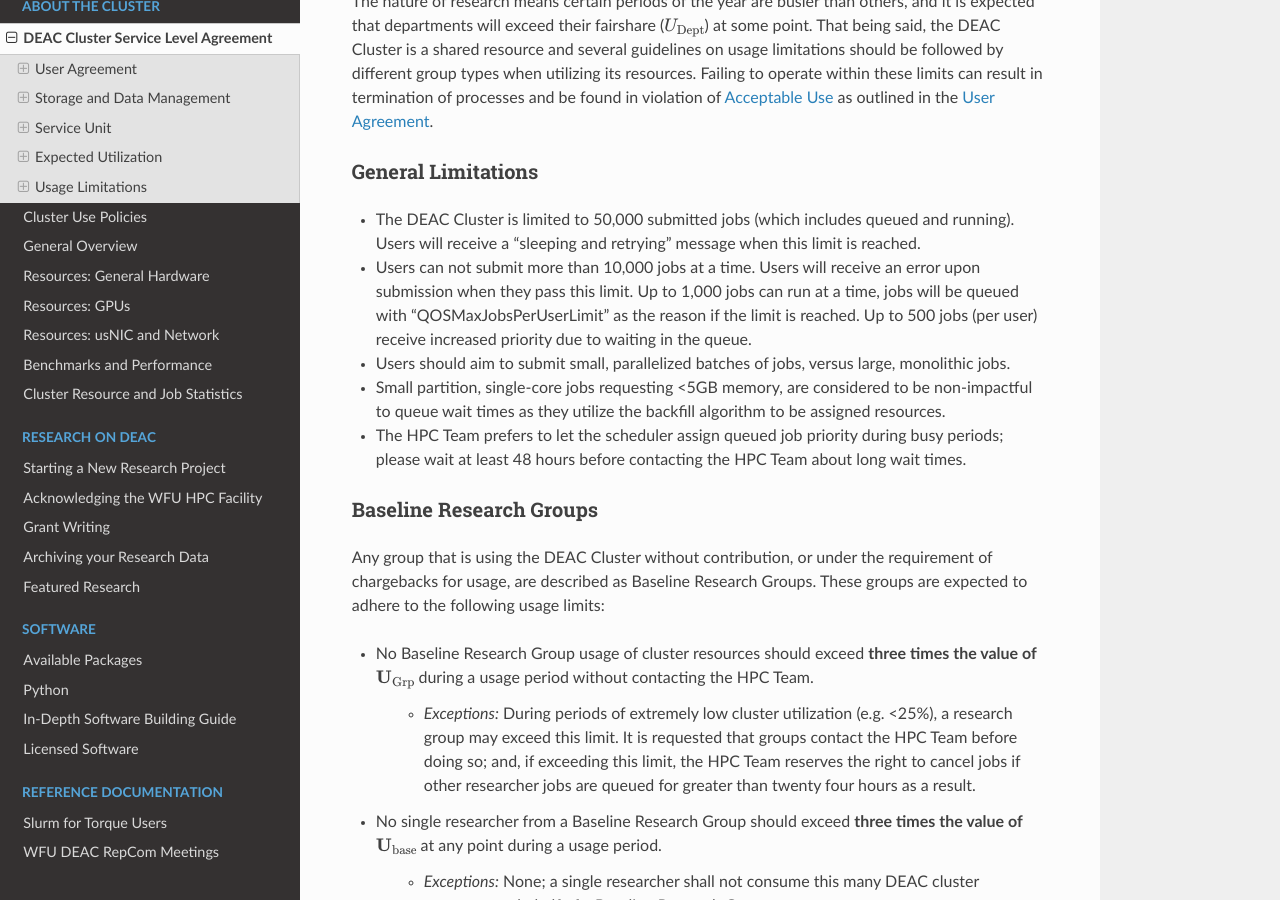
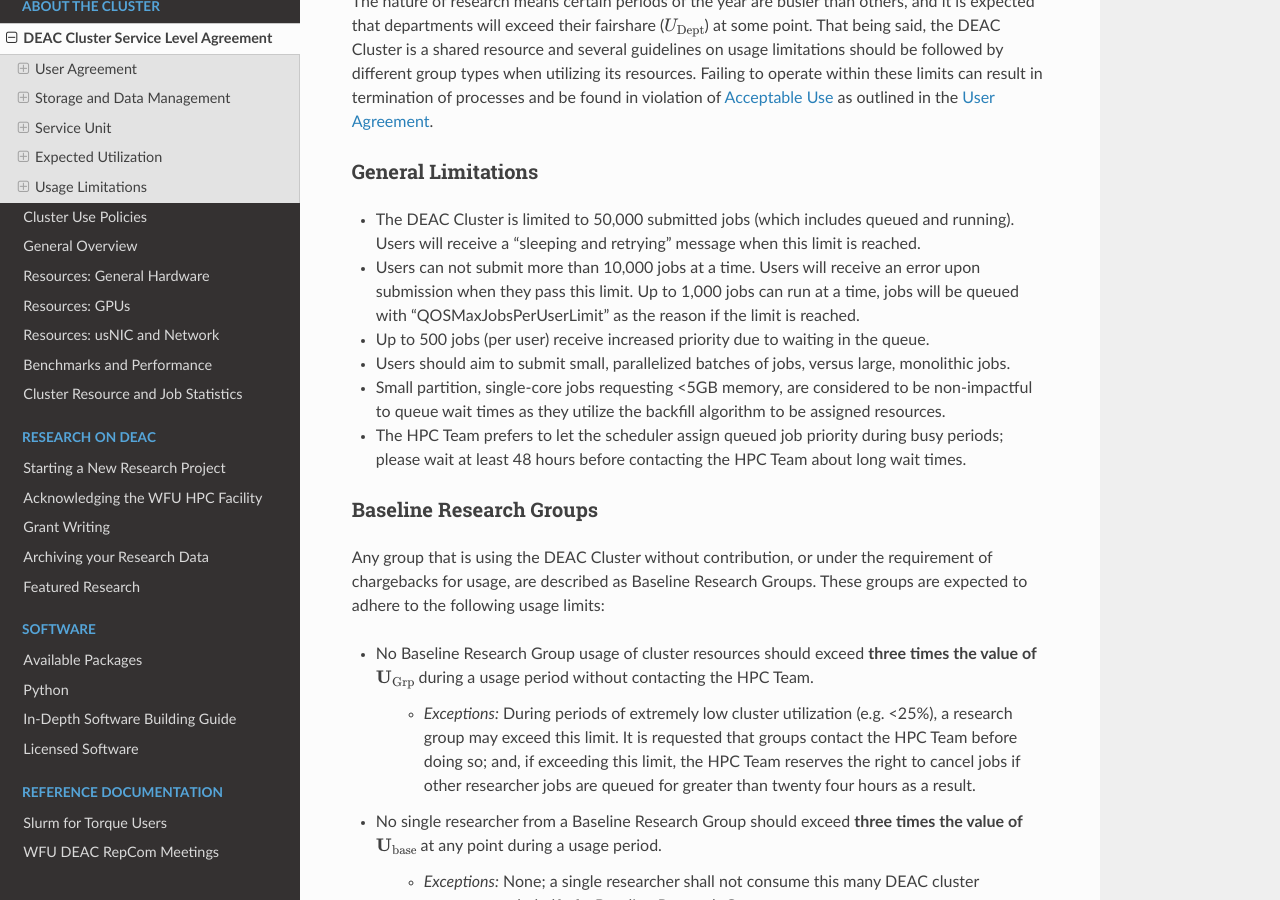
Before and after one commit to WFU-HPC/deac-docs, a Sphinx documentation site: the page built from source/cluster-sla.rst, in a window 1280 px wide and 900 px high, scrolled down 21101 px. Built offline with Sphinx 7.4.7 and the Read the Docs theme 2.0.0, drawn with Linux system fonts in a browser that asks for light colours.

```diff
--- a/source/cluster-sla.rst
+++ b/source/cluster-sla.rst
@@ -741,7 +741,8 @@ General Limitations
 ===================
 
 * The DEAC Cluster is limited to 50,000 submitted jobs (which includes queued and running). Users will receive a "sleeping and retrying" message when this limit is reached.
-* Users can not submit more than 10,000 jobs at a time. Users will receive an error upon submission when they pass this limit. Up to 1,000 jobs can run at a time, jobs will be queued with "QOSMaxJobsPerUserLimit" as the reason if the limit is reached. Up to 500 jobs (per user) receive increased priority due to waiting in the queue.
+* Users can not submit more than 10,000 jobs at a time. Users will receive an error upon submission when they pass this limit. Up to 1,000 jobs can run at a time, jobs will be queued with "QOSMaxJobsPerUserLimit" as the reason if the limit is reached.
+* Up to 500 jobs (per user) receive increased priority due to waiting in the queue.
 * Users should aim to submit small, parallelized batches of jobs, versus large, monolithic jobs.
 * Small partition, single-core jobs requesting <5GB memory, are considered to be non-impactful to queue wait times as they utilize the backfill algorithm to be assigned resources.
 * The HPC Team prefers to let the scheduler assign queued job priority during busy periods; please wait at least 48 hours before contacting the HPC Team about long wait times.
```
